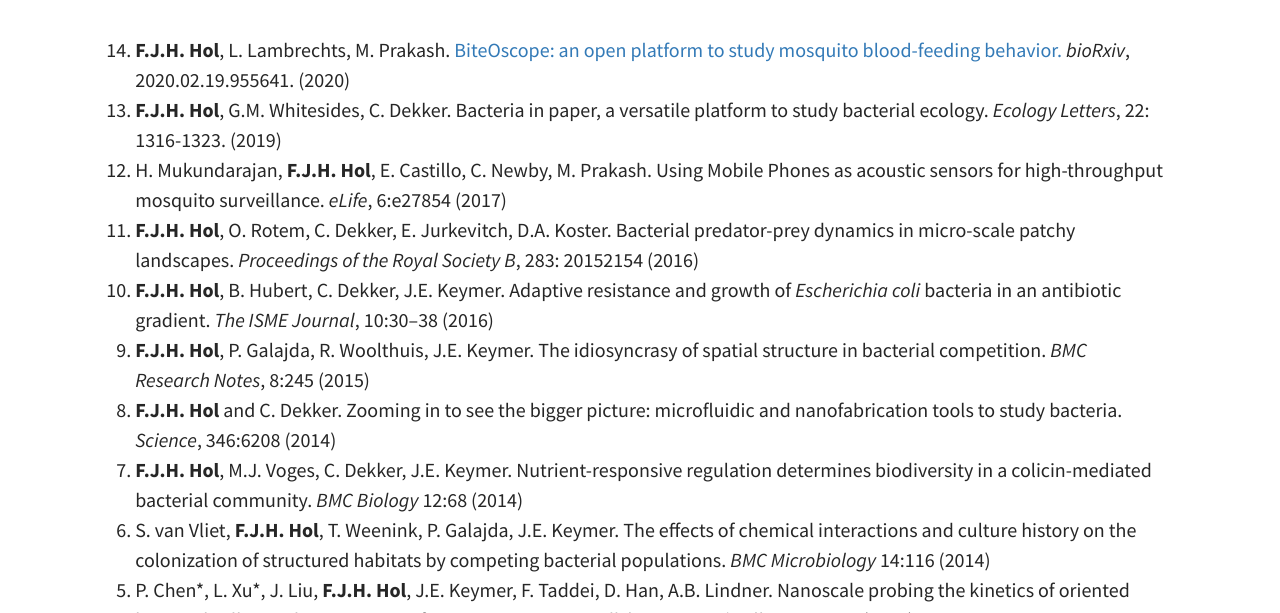
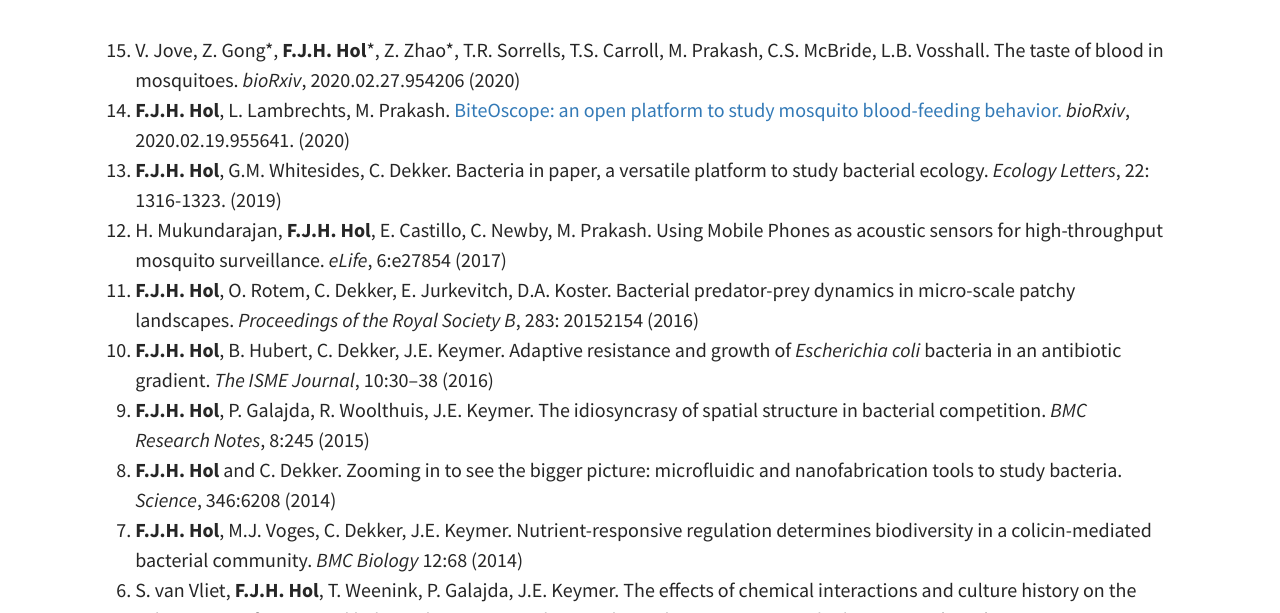
Before and after one commit to felixhol/felixhol.github.io, a Jekyll site: the page built from pages/03Publications.md, in a window 1280 px wide and 900 px high, cut to the strip 287-900 px from the top of the window. Built offline with Jekyll 4.4.1, drawn with Linux system fonts in a browser that asks for light colours.

Commit message:
added taste of blood bioRxiv

```diff
--- a/pages/03Publications.md
+++ b/pages/03Publications.md
@@ -5,6 +5,8 @@ permalink: /publications/
 feature-img: "assets/img/IMG_0504crop.JPG"
 tags:
 ---
+
+0. V. Jove, Z. Gong\*, **F.J.H. Hol**\*, Z. Zhao\*, T.R. Sorrells, T.S. Carroll, M. Prakash, C.S. McBride, L.B. Vosshall. The taste of blood in mosquitoes. *bioRxiv*, 2020.02.27.954206 (2020)
 
 0. **F.J.H. Hol**, L. Lambrechts, M. Prakash. [BiteOscope: an open platform to study mosquito blood-feeding behavior.](https://www.biorxiv.org/content/10.1101/2020.02.19.955641v1) *bioRxiv*, 2020.02.19.955641. (2020)
 
```
